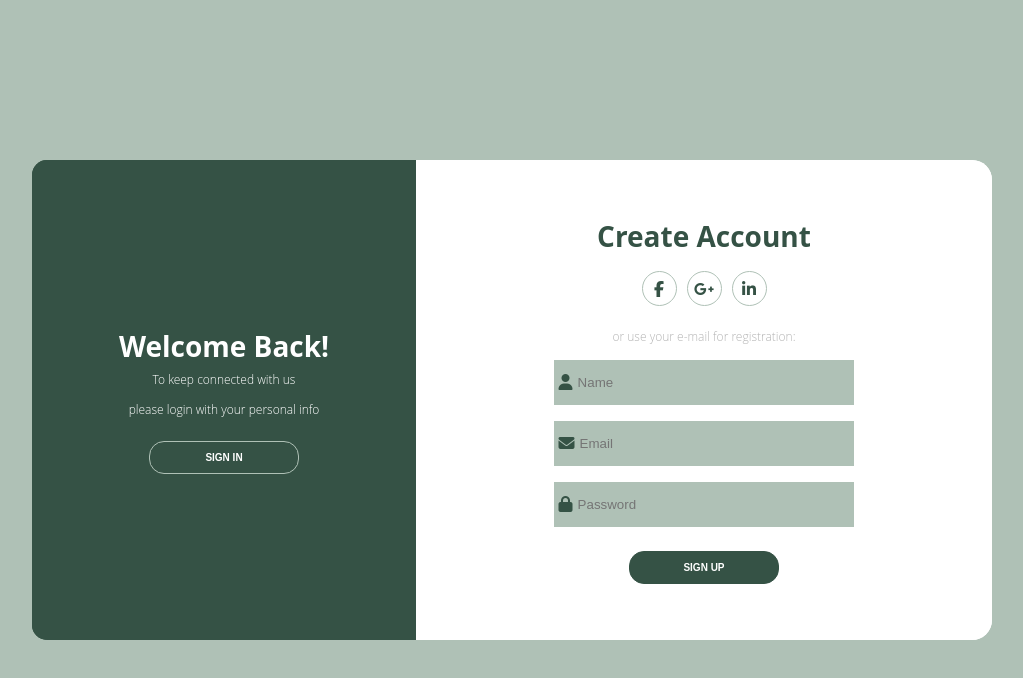
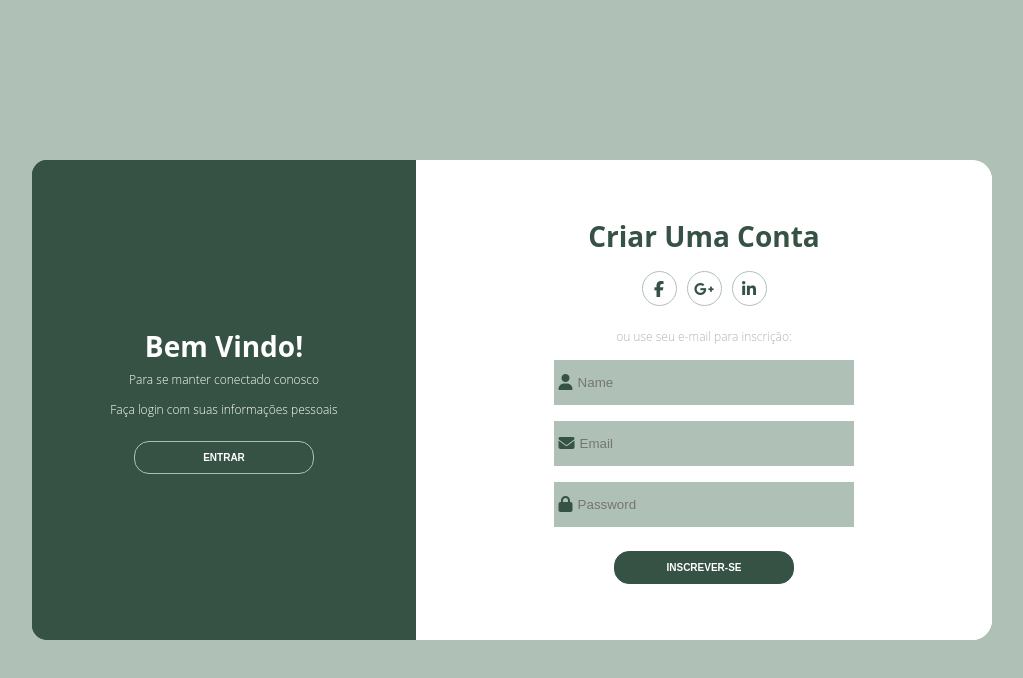
Before and after one commit to allanaavila/pousada-sol-nascente, a plain HTML site: page login.html in a window 1280 px wide. Shown: the whole page, without its empty margins (128-1151 px from the left). Drawn offline with Linux system fonts and the light colour scheme.

Commit message:
traduzindo dados

```diff
--- a/login.html
+++ b/login.html
@@ -13,13 +13,13 @@
 
         <div class="content first-content">
             <div class="first-column">
-                <h2 class="title title-primary">Welcome Back!</h2>
-                <p class="description description-primary">To keep connected with us</p>
-                <p class="description description-primary">please login with your personal info</p>
-                <button id="signin" class="btn btn-primary">sign in</button>
+                <h2 class="title title-primary">Bem vindo!</h2>
+                <p class="description description-primary">Para se manter conectado conosco</p>
+                <p class="description description-primary">Faça login com suas informações pessoais</p>
+                <button id="signin" class="btn btn-primary">entrar</button>
             </div>
             <div class="second-column">
-                <h2 class="title title-secondary">Create Account</h2>
+                <h2 class="title title-secondary">Criar uma conta</h2>
                 <div class="social-media">
                     <ul class="list-social-media">
                         <a class="link-social-media" href="#">
@@ -39,7 +39,7 @@
                         </a>
                     </ul>
                 </div>
-                <p class="description description-secondary">or use your e-mail for registration:</p>
+                <p class="description description-secondary">ou use seu e-mail para inscrição:</p>
                 <form class="form">
                     <label class="label-input" for="">
                         <i class="fa fa-user icon-modify"></i>
@@ -54,7 +54,7 @@
                         <input type="password" placeholder="Password">
                     </label>
 
-                    <button class="btn btn-secondary">sign up</button>
+                    <button class="btn btn-secondary">inscrever-se</button>
                 </form>
             </div>
         </div>
@@ -62,13 +62,13 @@
 
         <div class="content second-content">
             <div class="first-column">
-                <h2 class="title title-primary">Hello Friend!</h2>
-                <p class="description description-primary">Enter Your personal details</p>
-                <p class="description description-primary">and start journey with us</p>
-                <button id="signup" class="btn btn-primary">sign up</button>
+                <h2 class="title title-primary">Olá usuário!</h2>
+                <p class="description description-primary">Insira seus dados pessoais</p>
+                <p class="description description-primary">e comece a jornada conosco</p>
+                <button id="signup" class="btn btn-primary">inscrever-se</button>
             </div>
             <div class="second-column">
-                <h2 class="title title-secondary">Sign in to developer</h2>
+                <h2 class="title title-secondary">Faça login</h2>
                 <div class="social-media">
                     <ul class="list-social-media">
                         <a class="link-social-media" href="#">
@@ -88,7 +88,7 @@
                         </a>
                     </ul>
                 </div>
-                <p class="description description-secondary">or use your e-mail account:</p>
+                <p class="description description-secondary">ou use sua conta de e-mail:</p>
                 <form class="form">
                     <label class="label-input" for="">
                         <i class="fa fa-envelope icon-modify"></i>
@@ -98,8 +98,8 @@
                         <i class="fa fa-lock icon-modify"></i>
                         <input type="password" placeholder="Password">
                     </label>
-                    <a class="password" href="#">forgot your password?</a>
-                    <button class="btn btn-secondary">sign in</button>
+                    <a class="password" href="#">Esqueceu sua senha?</a>
+                    <button class="btn btn-secondary">entrar</button>
                 </form>
             </div>
         </div>
--- a/src/style/login.css
+++ b/src/style/login.css
@@ -79,7 +79,7 @@ body {
     padding: 10px 50px;
     cursor: pointer;
     font-weight: bold;
-    width: 150px;
+    width: 180px;
     align-self: center;
     border: none;
     margin-top: 1rem;
```
